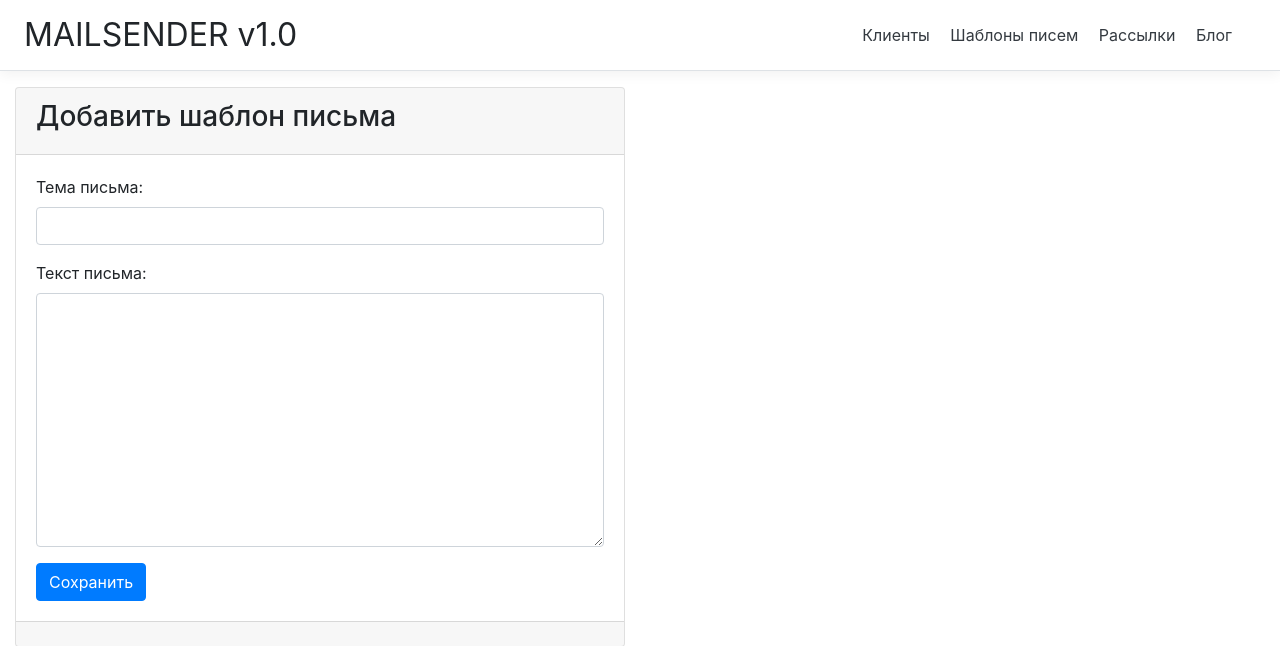
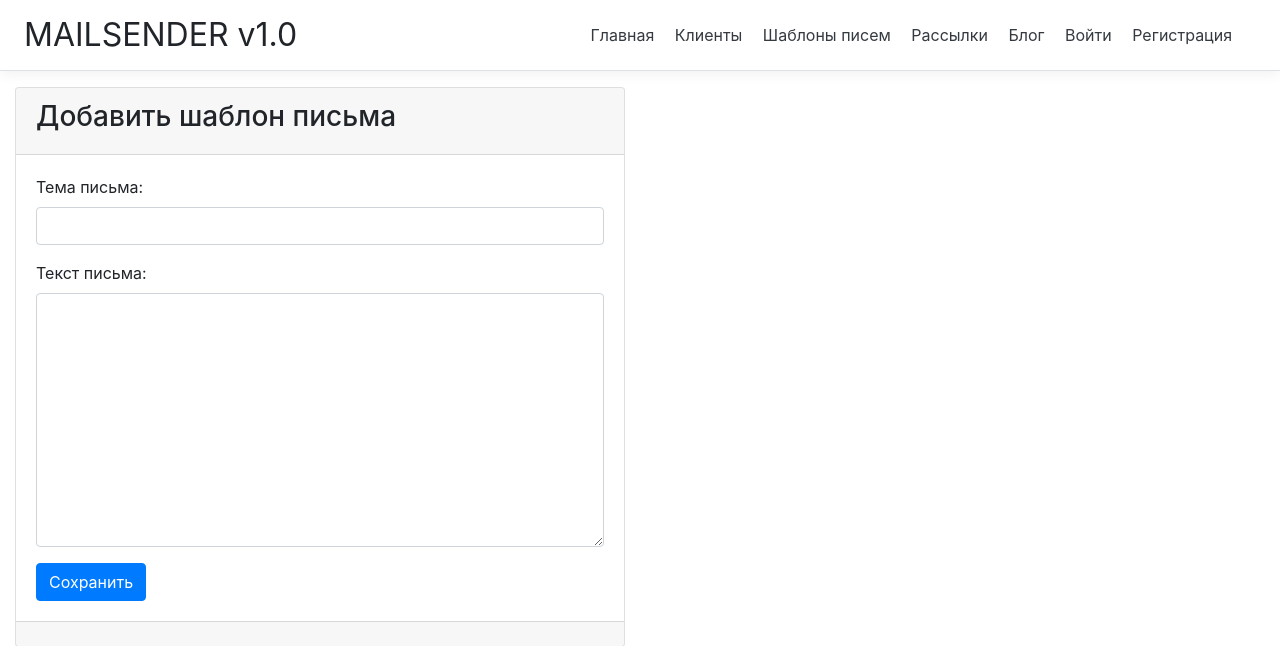
Before and after one commit to perf-il/course_work_6, a Django app: page /email-template/create in a window 1280 px wide. Shown: the top 646 px of the page. Run offline with Django 4.2, Linux system fonts and the light colour scheme; some libraries are stand-ins or nearby versions.

Commit message:
new interface for users was added

```diff
--- a/mail_sender/templates/mail_sender/base.html
+++ b/mail_sender/templates/mail_sender/base.html
@@ -21,12 +21,23 @@
 
     <div class="d-flex flex-column flex-md-row align-items-center p-3 px-md-4 mb-3 bg-white border-bottom box-shadow">
       <h2 class="my-0 mr-md-auto font-weight-normal">MAILSENDER v1.0</h2>
+      {% if user.is_authenticated %}
+          <h5 class="my-0 mr-md-5 font-weight-normal">{{user.email}}</h5>
+      {% endif %}
       <nav class="my-2 my-md-0 mr-md-3">
+        <a class="p-2 text-dark" href="{% url 'mailsender:home' %}">Главная</a>
         <a class="p-2 text-dark" href="{% url 'mailsender:all_customers' %}">Клиенты</a>
         <a class="p-2 text-dark" href="{% url 'mailsender:all_email_templates' %}">Шаблоны писем</a>
         <a class="p-2 text-dark" href="{% url 'mailsender:all_emailing' %}">Рассылки</a>
+        <a class="p-2 text-dark" href="{% url 'blog:blog' %}">Блог</a>
+        {% if user.is_authenticated %}
+            <a class="p-2 text-dark" href="{% url 'users:logout' %}">Выйти</a>
+            <a class="p-2 text-dark" href="{% url 'users:profile' %}">Профиль</a>
 
-        <a class="p-2 text-dark" href="{% url 'mailsender:all_customers' %}">Блог</a>
+        {% else %}
+            <a class="p-2 text-dark" href="{% url 'users:login' %}">Войти</a>
+            <a class="p-2 text-dark" href="{% url 'users:register' %}">Регистрация</a>
+        {% endif %}
 
       </nav>
     </div>
```
